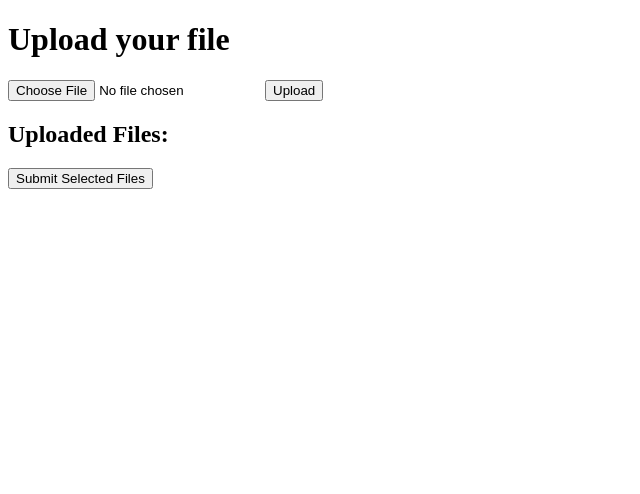
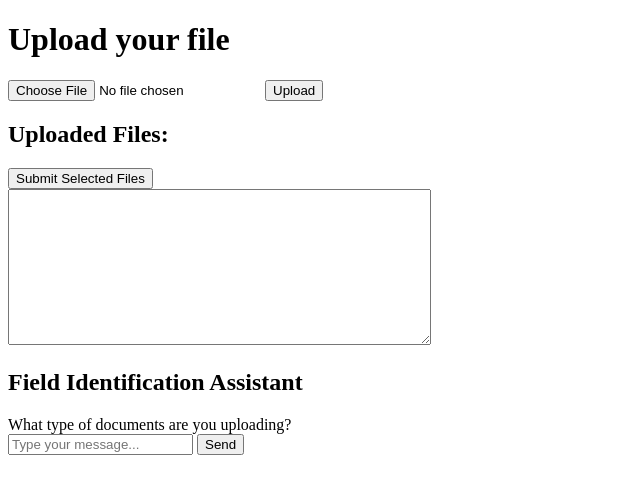
Before and after one commit to jsreddy3/dataBASED, a Flask app: page / in a window 1280 px wide. Shown: the top 494 px of the page, without its empty margins (0-640 px from the left). Run offline with Flask 3, Linux system fonts and the light colour scheme; data that the repository does not hold is empty.

Commit message:
added text box for example display, scripted chat with one response

```diff
--- a/app.py
+++ b/app.py
@@ -40,13 +40,19 @@ def upload_file():
 @app.route('/get_files', methods=['GET'])
 def get_files():
     # Returns a list of all the uploaded files
+    print(uploaded_files)
     return jsonify({"files": uploaded_files})
 
 @app.route('/select_files', methods=['POST'])
 def select_files():
     selected_files = request.json.get('selected_files', [])
-    # TODO: Handle these selected files for the next steps of your process
-    return jsonify({"status": "success", "selected_files": selected_files})
+    # For demonstration purposes, let's grab the first selected file's content
+    first_file_content = ""
+    if selected_files:
+        with open(selected_files[0], 'r') as file:
+            first_file_content = file.read()
+    return jsonify({"status": "success", "selected_files": selected_files, "first_file_content": first_file_content})
+
 
 if __name__ == '__main__':
     if not os.path.exists(UPLOAD_FOLDER):
--- a/static/app.js
+++ b/static/app.js
@@ -21,6 +21,7 @@ function fetchAndDisplayFiles() {
       });
 }
 
+
 // Function to submit selected files
 function submitSelectedFiles() {
   let checkboxes = document.querySelectorAll("#uploadedFiles input[type='checkbox']");
@@ -43,8 +44,62 @@ function submitSelectedFiles() {
   .then(data => {
       // Handle response; for now, we just alert the user
       alert("Files selected successfully!");
+      displaySelectedFileContent(data.first_file_content);
   });
+}
+
+function displaySelectedFileContent(content) {
+  // Assuming you have a <div> or <textarea> with id "fileContentDisplay" for displaying the file content
+  let displayArea = document.getElementById("fileContentDisplay");
+  if (displayArea) {
+      displayArea.value = content; // If it's a textarea
+      // OR
+      // displayArea.innerText = content; // If it's a div or other text container
+  }
 }
 
 // Fetch and display files once the page is loaded
 window.onload = fetchAndDisplayFiles;
+
+// ... existing content ...
+
+// Initialize chat by asking the first question
+function initChat() {
+  addMessageToChat("Bot", "What type of documents are you uploading?");
+}
+
+// Send a message to the chat box
+function addMessageToChat(sender, message) {
+  const chatBox = document.getElementById("chatBox");
+  const msgElem = document.createElement("div");
+  msgElem.className = sender;
+  msgElem.textContent = message;
+  chatBox.appendChild(msgElem);
+  chatBox.scrollTop = chatBox.scrollHeight;
+}
+
+// User sends a message
+function sendMessage() {
+  const inputElem = document.getElementById("userInput");
+  const userMessage = inputElem.value;
+
+  if (userMessage.trim() === '') return;
+
+  addMessageToChat("User", userMessage);
+  inputElem.value = "";
+
+  // Process the message
+  processUserMessage(userMessage);
+}
+
+// Process user's message
+function processUserMessage(message) {
+  // Here, you can interact with GPT API and take actions based on message content.
+  // For now, as a placeholder, we will simulate a GPT response.
+  setTimeout(() => {
+      addMessageToChat("Bot", "Thanks for sharing! Based on your input, I'd recommend these fields: ...");
+  }, 1000);
+}
+
+// Start the chat
+initChat();
--- a/templates/upload.html
+++ b/templates/upload.html
@@ -17,6 +17,18 @@
         <button onclick="submitSelectedFiles()">Submit Selected Files</button>
     </div>
 
+    <!-- Place for displaying file content -->
+    <textarea id="fileContentDisplay" rows="10" cols="50" readonly></textarea>
+
+
+    <div id="chatInterface">
+      <h2>Field Identification Assistant</h2>
+      <div id="chatBox"></div>
+      <input id="userInput" type="text" placeholder="Type your message...">
+      <button onclick="sendMessage()">Send</button>
+    </div>
+
+
     <!-- Link to our JavaScript file -->
     <script src="{{ url_for('static', filename='app.js') }}"></script>
   </body>
```
